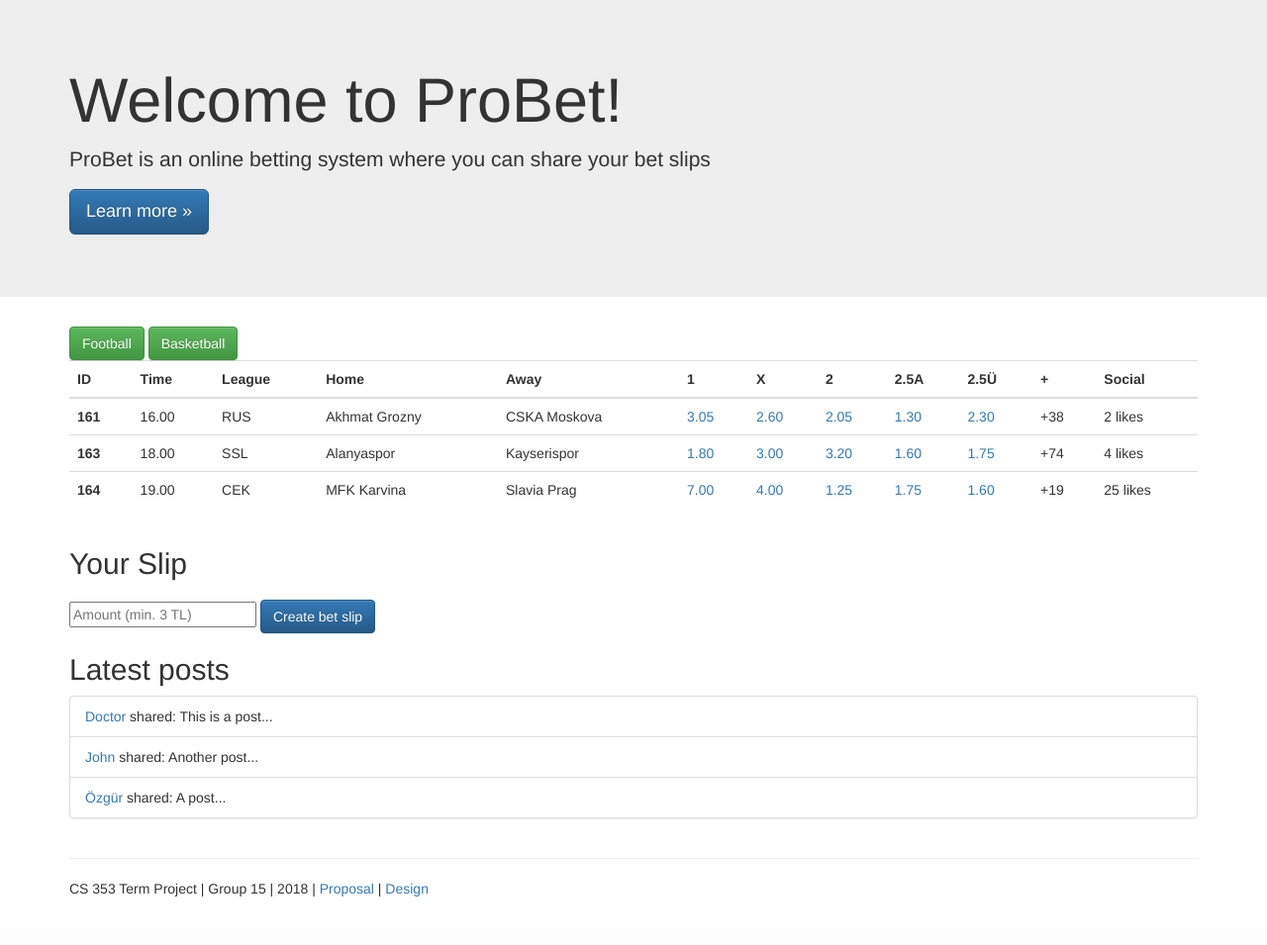
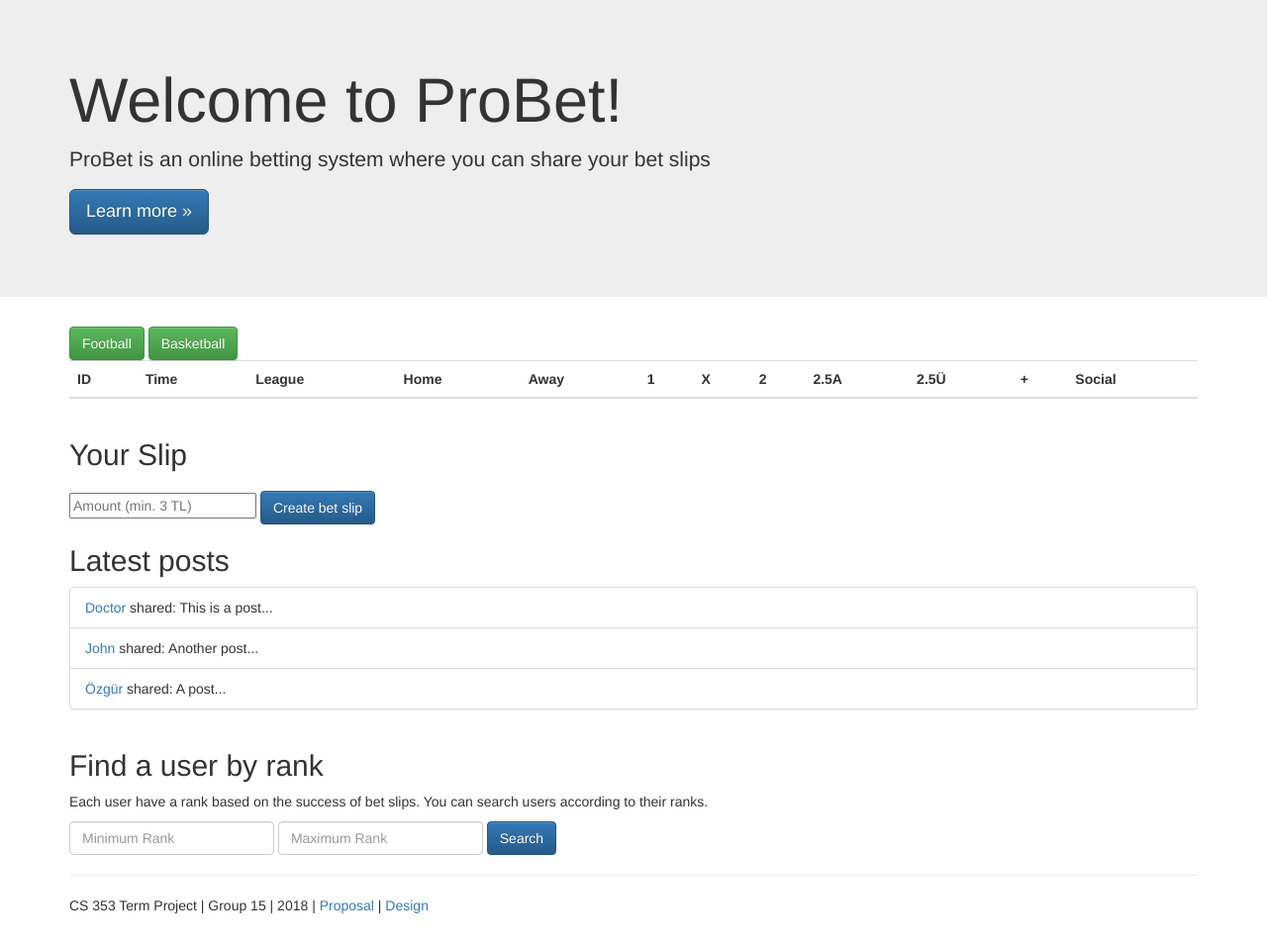
Before and after one commit to ayberktecimer/Probet, a Django app: page / in a window 1280 px wide. Shown: the part 51-1006 px from the top of the page at 99% size. Before the commit the page ends 957 px from the top, so only its background shows below. Run offline with Django 3.2, Linux system fonts and the light colour scheme; data comes from the database, SQL or seed files in the repository; lists and menus that the app fills with data are empty; some libraries are stand-ins or nearby versions.

Commit message:
Find a user by rank (range query) Show search results as an alert, should be prettified

```diff
--- a/Probet/urls.py
+++ b/Probet/urls.py
@@ -29,6 +29,7 @@ from .views import suggestion
 from .views import writeSuggestion
 from .views import createBetSlip
 from .views import socialbetting
+from .views import searchCustomer
 
 urlpatterns = [
 	url(r'^sa$', sa),
@@ -44,5 +45,6 @@ urlpatterns = [
 	url(r'^suggestions', suggestion),
 	url(r'^slips/new', createBetSlip),
 	url(r'^mainsocialpage', socialbetting),
+	url(r'^searchCustomer', searchCustomer),
 	url(r'', index)
 ]
--- a/Probet/views.py
+++ b/Probet/views.py
@@ -1,5 +1,5 @@
 import json
-from django.http import HttpResponse, HttpResponseRedirect
+from django.http import HttpResponse, HttpResponseRedirect, JsonResponse
 from django.shortcuts import render
 from datetime import datetime
 import sqlite3
@@ -310,3 +310,25 @@ def socialbetting(request):
 
 	connection.close()
 	return render(request, "frontend/mainSocialPage.html", context)
+
+
+def searchCustomer(request):
+	minRank = request.GET['minRank']
+	maxRank = request.GET['maxRank']
+
+	connection = sqlite3.connect('db.sqlite3')
+	cursor = connection.cursor()
+	cursor.execute("SELECT first_name, last_name, profile_pic, customer_id FROM Customer WHERE rank >= ? AND rank <= ?",
+				   [minRank, maxRank])
+
+	sqlResults = cursor.fetchall()
+
+	resultList = []
+	for customer in sqlResults:
+		resultList.append({
+			'id': customer[3],
+			'firstName': customer[0]
+		})
+
+	connection.close()
+	return JsonResponse(resultList, safe=False)
--- a/rangeSearch.sql
+++ b/rangeSearch.sql
@@ -3,7 +3,8 @@
 
 SELECT first_name, last_name, profile_pic, customer_id
 FROM Customer
-WHERE rank >= 1 AND rank <= 6;                        -- replace values with @lower_bound, @upper_bound
+WHERE rank >= 1
+  AND rank <= 6 -- replace values with @lower_bound, @upper_bound
 ORDER BY rank;
 
 ------------------------------------------------------------------------------------------
@@ -13,7 +14,8 @@ ORDER BY rank;
 SELECT H.name, A.name, game_id, date
 FROM Game INNER JOIN Team H ON H.team_id = game.home_team_id
 INNER JOIN Team A ON A.team_id = Game.away_team_id
-WHERE date >= 1521547200 AND date <= 1525197600;       --replace with @start_date, @end_date
+WHERE date >= 1521547200
+  AND date <= 1525197600 --replace with @start_date, @end_date
 ORDER BY date;
 
 ------------------------------------------------------------------------------------------
--- a/templates/frontend/index.html
+++ b/templates/frontend/index.html
@@ -32,7 +32,6 @@
 	</div>
 </div>
 <div class="container">
-	<!-- Example row of columns -->
 	<div class="row">
 		<div class="col-md-12">
 
@@ -92,48 +91,6 @@
 						Basketball
 					</button>
 				</a>
-				<tr>
-					<th scope="col">161</th>
-					<td scope="col">16.00</td>
-					<td scope="col">RUS</td>
-					<td scope="col">Akhmat Grozny</td>
-					<td scope="col">CSKA Moskova</td>
-					<td scope="col"><a>3.05</a></td>
-					<td scope="col"><a onclick="addOddtoBetSlip()" id="footballButton"> 2.60</a></td>
-					<td scope="col"><a>2.05</a></td>
-					<td scope="col"><a>1.30</a></td>
-					<td scope="col"><a>2.30</a></td>
-					<td scope="col">+38</td>
-					<td scope="col">2 likes</td>
-				</tr>
-				<tr>
-					<th scope="col">163</th>
-					<td scope="col">18.00</td>
-					<td scope="col">SSL</td>
-					<td scope="col">Alanyaspor</td>
-					<td scope="col">Kayserispor</td>
-					<td scope="col"><a>1.80</a></td>
-					<td scope="col"><a>3.00</a></td>
-					<td scope="col"><a>3.20</a></td>
-					<td scope="col"><a>1.60</a></td>
-					<td scope="col"><a>1.75</a></td>
-					<td scope="col">+74</td>
-					<td scope="col">4 likes</td>
-				</tr>
-				<tr>
-					<th scope="col">164</th>
-					<td scope="col">19.00</td>
-					<td scope="col">CEK</td>
-					<td scope="col">MFK Karvina</td>
-					<td scope="col">Slavia Prag</td>
-					<td scope="col"><a>7.00</a></td>
-					<td scope="col"><a>4.00</a></td>
-					<td scope="col"><a>1.25</a></td>
-					<td scope="col"><a>1.75</a></td>
-					<td scope="col"><a>1.60</a></td>
-					<td scope="col">+19</td>
-					<td scope="col">25 likes</td>
-				</tr>
 				</tbody>
 			</table>
 		</div>
@@ -211,7 +168,7 @@
 	<div>
 		<input type="number" required placeholder="Amount (min. 3 TL)" id="betAmount" name="betAmount" min="3"
 			   step=".01">
-		<button onclick=sendSlipToServer(); class="btn btn-primary">Create bet slip</button>
+		<button class="btn btn-primary" onclick=sendSlipToServer();>Create bet slip</button>
 	</div>
 	<div class="row">
 		<div class="col-md-12">
@@ -227,8 +184,45 @@
 			</div>
 		</div>
 	</div>
+	<div class="row">
+		<div class="col-md-12">
+			<h2>Find a user by rank</h2>
+			<p>Each user have a rank based on the success of bet slips. You can search users according to their
+				ranks.</p>
+			<form class="form-inline">
+				<input type="number" class="form-control mb-2 mr-sm-2" placeholder="Minimum Rank" id="minRank">
+				<input type="number" class="form-control mb-2 mr-sm-2" placeholder="Maximum Rank" id="maxRank">
+				<button type="button" class="btn btn-primary mb-2"
+						onclick="searchCustomersByRank($('#minRank').val(), $('#maxRank').val())">Search
+				</button>
+			</form>
+		</div>
+	</div>
+	<div id="searchResults">
+
+	</div>
 	{% include "frontend/footer.html" %}
 </div> <!-- /container -->
+<script>
+	function searchCustomersByRank(minRank, maxRank) {
+		$.ajax({
+			url: "/searchCustomer",
+			type: "get",
+			data: {
+				minRank: minRank,
+				maxRank: maxRank
+			},
+
+			success: function (customerList) {
+				alert(JSON.stringify(customerList));
+				// $("#searchResults").html(customerList)
+			},
+			error: function () {
+				alert("An error occurred")
+			}
+		});
+	}
+</script>
 <script src="{% static 'js/vendor/jquery.min.js' %}"></script>
 <script>
 	window.jQuery || document.write('<script src="js/vendor/jquery-1.11.2.min.js"><\/script>')
```
Also changed, not shown: static/images/customerProfilePictures/noPicture.jpg (added).
